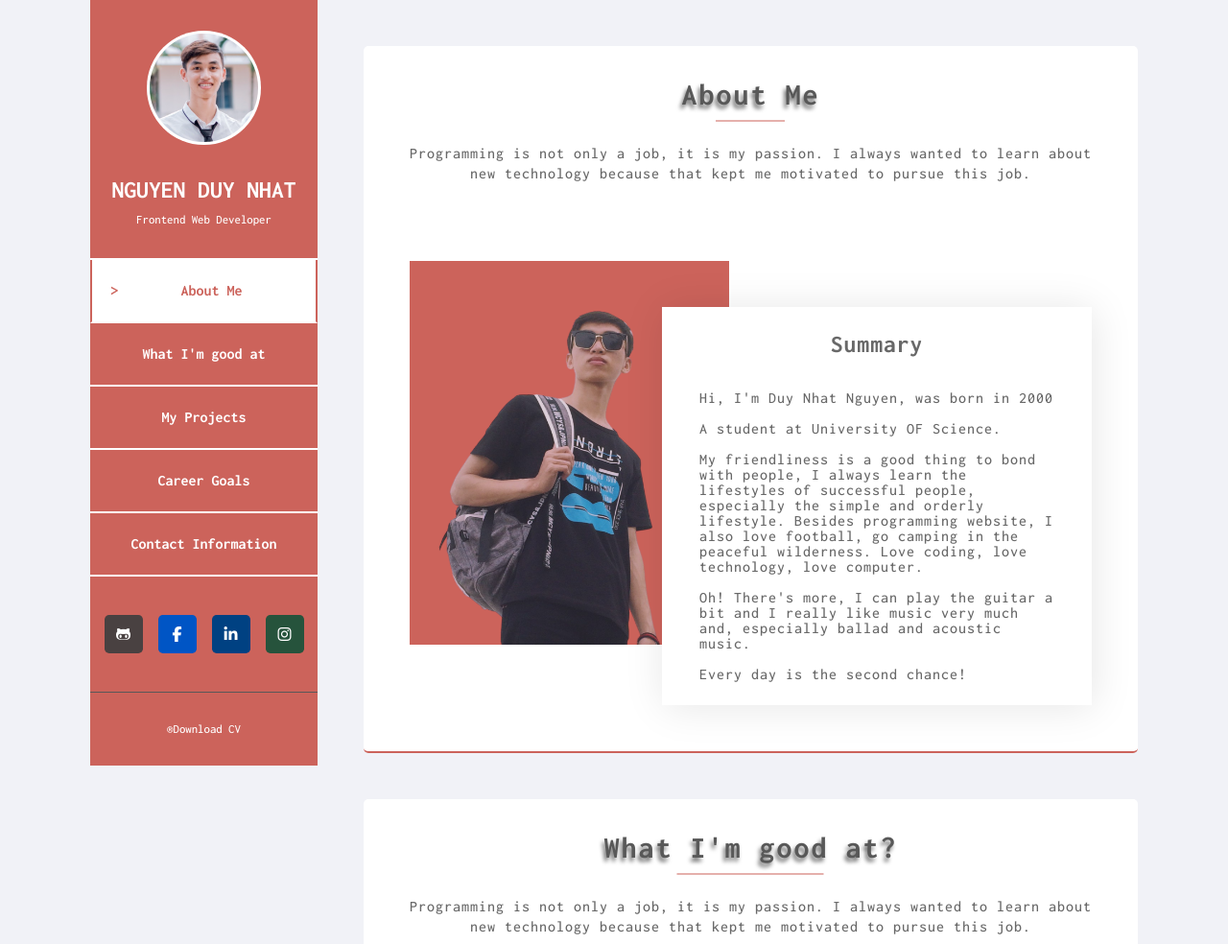
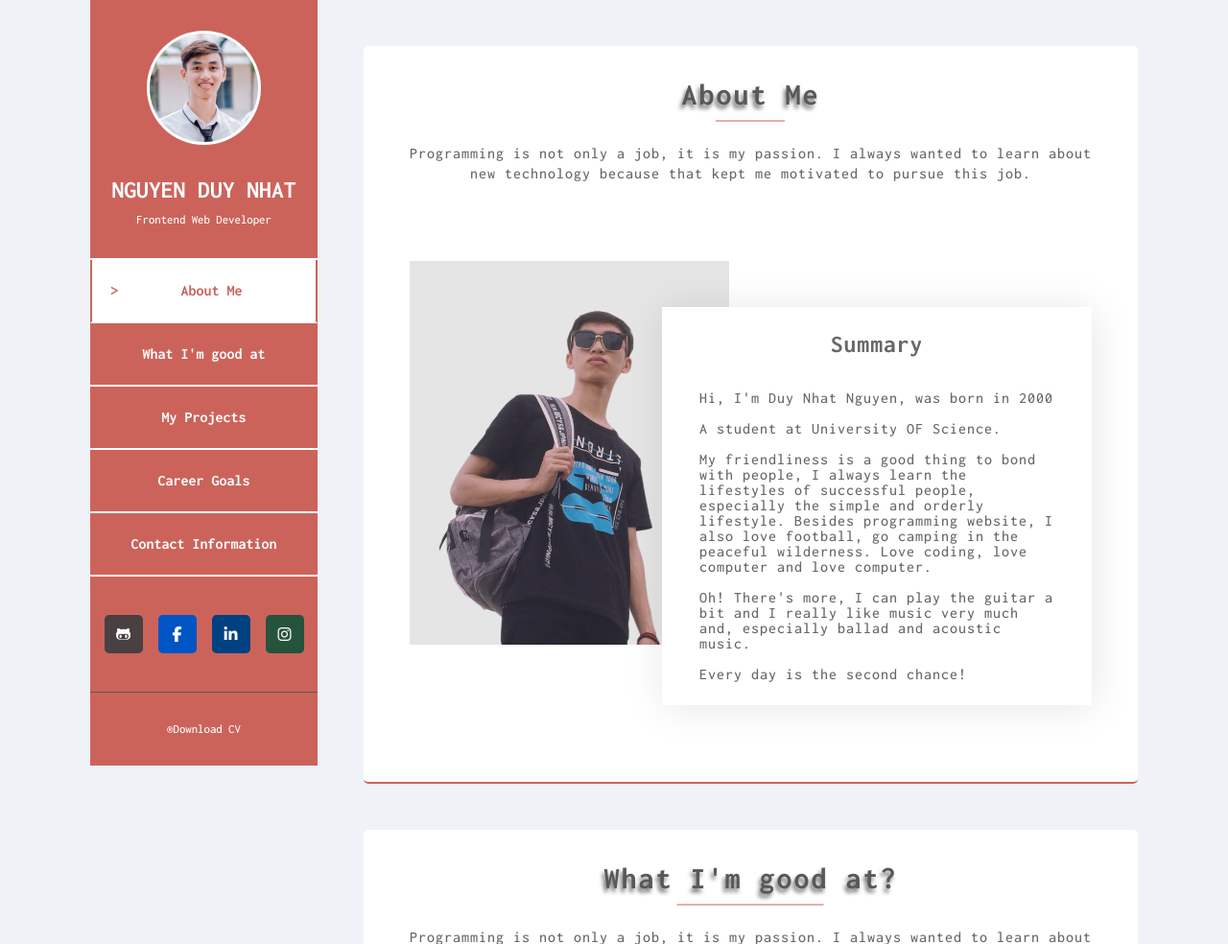
Before and after one commit to duynhat369/portfolio, a PHP site: page / in a window 1280 px wide. Shown: the top 984 px of the page at 96% size. Run offline with PHP 8.4, Linux system fonts and the light colour scheme; some libraries are stand-ins or nearby versions.

Commit message:
change background color

```diff
--- a/index.html
+++ b/index.html
@@ -135,8 +135,9 @@
                         <br> <br>
                         My friendliness is a good thing to bond with people, I always
                         learn the lifestyles of successful people, especially the simple and orderly lifestyle. Besides
-                        programming website, I also love football, go camping in the peaceful wilderness. Love coding, love technology, love computer.
-                         <br> <br>
+                        programming website, I also love football, go camping in the peaceful wilderness. Love coding,
+                        love computer and love computer.
+                        <br> <br>
                         Oh! There's more, I can play the guitar a bit and I really like music very much and, especially
                         ballad and acoustic music.
                         <br> <br>
--- a/public/css/style.css
+++ b/public/css/style.css
@@ -503,12 +503,13 @@ section {
 .about-summary-image img {
   width: 100%;
   height: 100%;
-  background-color: #cc635b;
+  background-color: rgba(0, 0, 0, 0.1);
 }
 .about-summary .about-content {
   box-shadow: 2px 2px 40px rgba(0, 0, 0, 0.1);
   position: relative;
   padding: 0 15px;
+  margin-bottom: 2rem;
   margin-left: 37%;
   width: 63%;
   top: 3rem;
--- a/views/scss/_about.scss
+++ b/views/scss/_about.scss
@@ -8,13 +8,14 @@
       img {
         width: 100%;
         height: 100%;
-        background-color: $primary-color;
+        background-color: $shadow-color;
       }
     }
     .about-content {
       box-shadow: 2px 2px 40px $shadow-color;
       position: relative;
       padding: 0 15px;
+      margin-bottom: 2rem;
       margin-left: 37%;
       width: 63%;
       top: 3rem;
```
Also changed, not shown: 1 other file.
